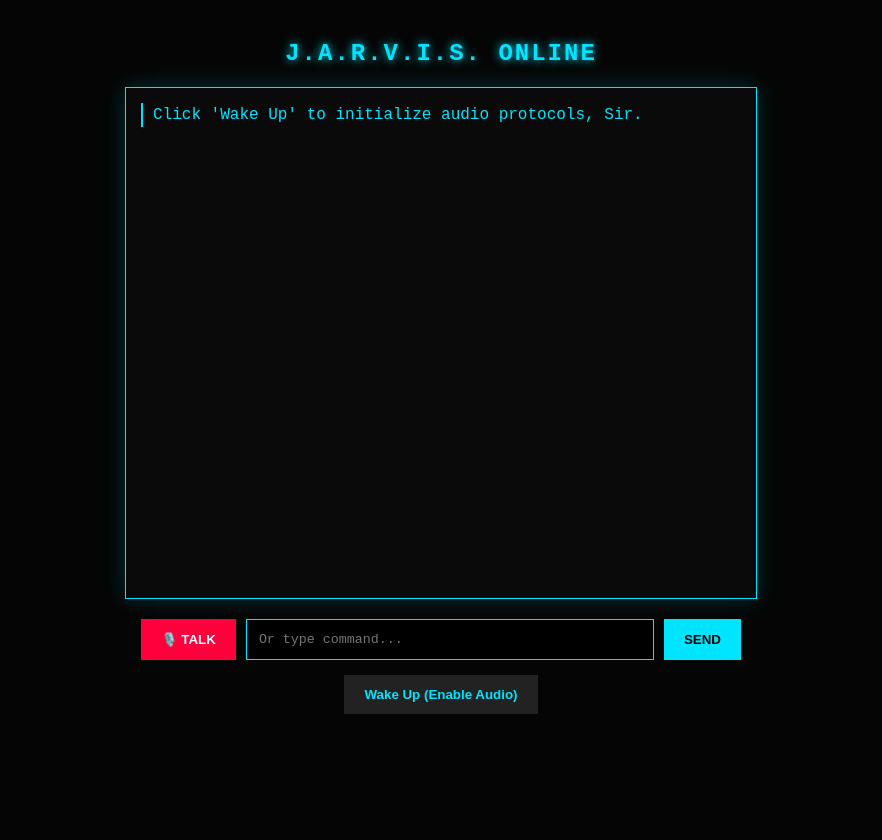
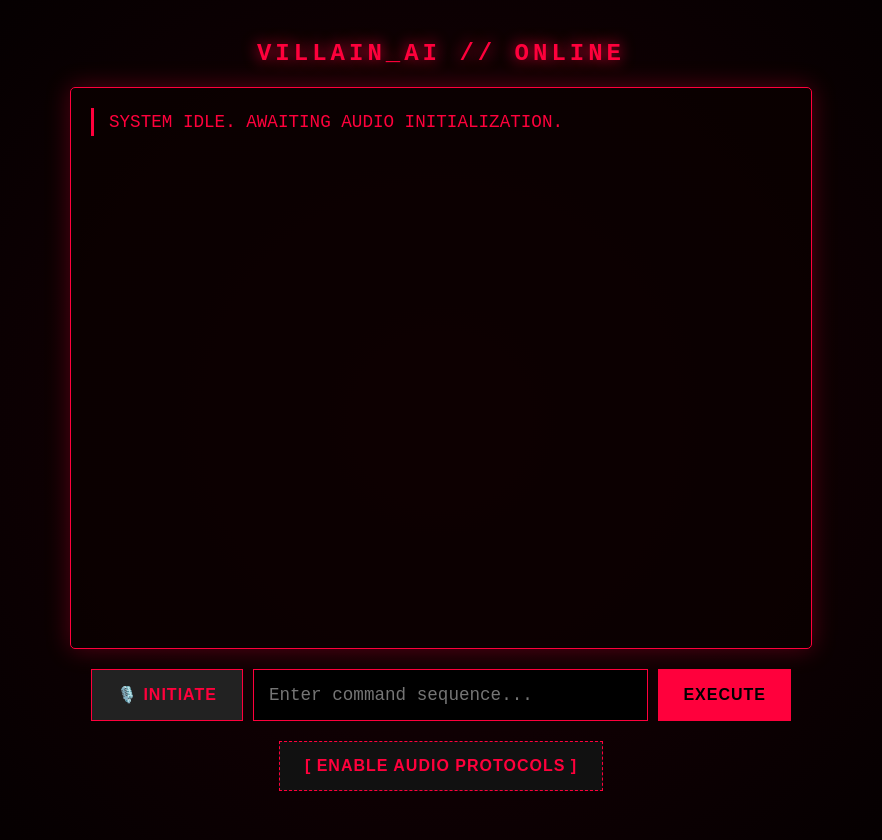
Before and after one commit to prabhatshukla0077-spec/villain-ai-core, a Flask app: page / in a window 1280 px wide. Shown: the whole page, without its empty margins (199-1081 px from the left). Run offline with Flask 3, Linux system fonts and the light colour scheme.

Commit message:
Update index.html

```diff
--- a/templates/index.html
+++ b/templates/index.html
@@ -3,47 +3,55 @@
 <head>
     <meta charset="UTF-8">
     <meta name="viewport" content="width=device-width, initial-scale=1.0">
-    <title>J.A.R.V.I.S. SYSTEM</title>
+    <title>VILLAIN AI MAINFRAME</title>
     <style>
         body {
-            background-color: #050505; color: #00e5ff; font-family: 'Courier New', Courier, monospace;
+            background-color: #050505; color: #ff003c; font-family: 'Courier New', Courier, monospace;
             margin: 0; padding: 20px; display: flex; flex-direction: column; align-items: center; height: 100vh;
+            background-image: radial-gradient(circle at center, #1a0005 0%, #000000 100%);
         }
-        h2 { text-shadow: 0 0 10px #00e5ff; letter-spacing: 2px; }
+        h2 { text-shadow: 0 0 15px #ff003c; letter-spacing: 4px; font-weight: 900; }
         #chat-box {
-            width: 100%; max-width: 600px; height: 60%; border: 1px solid #00e5ff; padding: 15px;
-            overflow-y: auto; background-color: #0a0a0a; box-shadow: 0 0 20px rgba(0, 229, 255, 0.2); margin-bottom: 20px;
+            width: 100%; max-width: 700px; height: 65%; border: 1px solid #ff003c; padding: 20px;
+            overflow-y: auto; background-color: rgba(10, 0, 0, 0.8); box-shadow: 0 0 25px rgba(255, 0, 60, 0.3); margin-bottom: 20px;
+            border-radius: 5px;
         }
-        .message { margin-bottom: 15px; line-height: 1.5; }
-        .user-msg { color: #ffffff; text-align: right; }
-        .ai-msg { color: #00e5ff; text-align: left; border-left: 2px solid #00e5ff; padding-left: 10px;}
-        .input-area { width: 100%; max-width: 600px; display: flex; gap: 10px; }
-        input[type="text"] { flex-grow: 1; padding: 12px; background: #000; border: 1px solid #00e5ff; color: #fff; font-family: inherit; }
+        .message { margin-bottom: 15px; line-height: 1.6; font-size: 1.1em; }
+        .user-msg { color: #ffffff; text-align: right; opacity: 0.8; }
+        .ai-msg { color: #ff003c; text-align: left; border-left: 3px solid #ff003c; padding-left: 15px;}
+        .input-area { width: 100%; max-width: 700px; display: flex; gap: 10px; }
+        input[type="text"] {
+            flex-grow: 1; padding: 15px; background: #000; border: 1px solid #ff003c;
+            color: #fff; font-family: inherit; font-size: 1.1em; outline: none;
+        }
+        input[type="text"]:focus { box-shadow: 0 0 10px rgba(255, 0, 60, 0.5); }
         button {
-            padding: 12px 20px; background: #00e5ff; color: #000; border: none; cursor: pointer; font-weight: bold; transition: 0.3s;
+            padding: 15px 25px; background: #ff003c; color: #000; border: none; cursor: pointer;
+            font-weight: 900; transition: 0.3s; letter-spacing: 1px; font-size: 1em;
         }
-        button:hover { background: #fff; box-shadow: 0 0 15px #00e5ff;}
-        #mic-btn { background: #ff003c; color: white; }
-        #mic-btn.recording { background: #fff; color: #ff003c; animation: pulse 1s infinite; }
+        button:hover { background: #fff; box-shadow: 0 0 20px #ff003c; color: #ff003c; }
+        #mic-btn { background: #222; color: #ff003c; border: 1px solid #ff003c; }
+        #mic-btn.recording { background: #ff003c; color: #000; animation: pulse 1s infinite; }
+        .glitch-text { animation: glitch 2s linear infinite; }
         @keyframes pulse { 0% { transform: scale(1); } 50% { transform: scale(1.05); } 100% { transform: scale(1); } }
     </style>
 </head>
 <body>
 
-    <h2>J.A.R.V.I.S. ONLINE</h2>
+    <h2 class="glitch-text">VILLAIN_AI // ONLINE</h2>
 
     <div id="chat-box">
-        <div class="message ai-msg" id="intro-msg">Click 'Wake Up' to initialize audio protocols, Sir.</div>
+        <div class="message ai-msg" id="intro-msg">SYSTEM IDLE. AWAITING AUDIO INITIALIZATION.</div>
     </div>
 
     <div class="input-area">
-        <button id="mic-btn" onclick="startDictation()">🎙️ TALK</button>
-        <input type="text" id="user-input" placeholder="Or type command..." onkeypress="handleKeyPress(event)">
-        <button onclick="sendMessage()">SEND</button>
+        <button id="mic-btn" onclick="startDictation()">🎙️ INITIATE</button>
+        <input type="text" id="user-input" placeholder="Enter command sequence..." onkeypress="handleKeyPress(event)">
+        <button onclick="sendMessage()">EXECUTE</button>
     </div>
 
-    <div style="margin-top: 15px;">
-        <button onclick="wakeUp()" style="background: #222; color: #00e5ff;">Wake Up (Enable Audio)</button>
+    <div style="margin-top: 20px;">
+        <button onclick="wakeUp()" style="background: #111; color: #ff003c; border: 1px dashed #ff003c;">[ ENABLE AUDIO PROTOCOLS ]</button>
     </div>
 
     <script>
@@ -53,8 +61,8 @@
         let voiceSynthesizer = window.speechSynthesis;
 
         function wakeUp() {
-            document.getElementById('intro-msg').innerText = "Audio initialized. Waiting for command, Mr. Prabhat.";
-            speakText("Systems online. Good to see you, Sir.");
+            document.getElementById('intro-msg').innerText = "AUDIO PROTOCOLS ACTIVE. SPEAK, HUMAN.";
+            speakText("Audio protocols active. I am listening.");
         }
 
         function handleKeyPress(e) { if (e.key === 'Enter') sendMessage(); }
@@ -68,7 +76,7 @@
                 recognition.lang = "en-US";
 
                 micBtn.classList.add('recording');
-                micBtn.innerText = "Listening...";
+                micBtn.innerText = "LISTENING...";
 
                 recognition.start();
 
@@ -76,17 +84,17 @@
                     document.getElementById('user-input').value = e.results[0][0].transcript;
                     recognition.stop();
                     micBtn.classList.remove('recording');
-                    micBtn.innerText = "🎙️ TALK";
-                    sendMessage(); // Auto send when you stop talking
+                    micBtn.innerText = "🎙️ INITIATE";
+                    sendMessage();
                 };
 
                 recognition.onerror = function(e) {
                     recognition.stop();
                     micBtn.classList.remove('recording');
-                    micBtn.innerText = "🎙️ TALK";
+                    micBtn.innerText = "🎙️ INITIATE";
                 }
             } else {
-                alert("Sorry Sir, your browser does not support voice recognition.");
+                alert("Voice interface incompatible with your primitive browser.");
             }
         }
 
@@ -98,7 +106,7 @@
             addMessage(text, 'user-msg');
             userInput.value = '';
             const loadingId = 'loading-' + Date.now();
-            addMessage('Processing...', 'ai-msg', loadingId);
+            addMessage('Processing data...', 'ai-msg', loadingId);
 
             try {
                 const response = await fetch('/chat', {
@@ -110,18 +118,18 @@
                 const data = await response.json();
                 document.getElementById(loadingId).remove();
                 addMessage(data.response, 'ai-msg');
-                speakText(data.response); // Speak the answer
+                speakText(data.response);
 
             } catch (error) {
                 document.getElementById(loadingId).remove();
-                addMessage('Network error.', 'ai-msg');
+                addMessage('Critical network failure.', 'ai-msg');
             }
         }
 
         function addMessage(text, className, id = '') {
             const div = document.createElement('div');
             div.className = `message ${className}`;
-            div.textContent = (className === 'user-msg' ? 'You: ' : 'JARVIS: ') + text;
+            div.textContent = (className === 'user-msg' ? 'YOU: ' : 'VILLAIN: ') + text;
             if (id) div.id = id;
             chatBox.appendChild(div);
             chatBox.scrollTop = chatBox.scrollHeight;
@@ -129,16 +137,17 @@
 
         // --- SPEAKER CODE ---
         function speakText(text) {
-            voiceSynthesizer.cancel(); // Stop talking if already talking
+            voiceSynthesizer.cancel();
             const utterance = new SpeechSynthesisUtterance(text);
 
             const voices = voiceSynthesizer.getVoices();
-            const britishVoice = voices.find(v => v.name.includes('UK English Male') || v.lang === 'en-GB' || v.name.includes('Google UK English Male'));
+            // Look for a deep/robotic voice
+            const villainVoice = voices.find(v => v.name.includes('Google UK English Male') || v.name.includes('Microsoft David') || v.lang === 'en-GB');
 
-            if (britishVoice) utterance.voice = britishVoice;
+            if (villainVoice) utterance.voice = villainVoice;
 
-            utterance.pitch = 0.8; // Deep, robotic pitch
-            utterance.rate = 1.0;
+            utterance.pitch = 0.5; // Very deep pitch for Villain AI
+            utterance.rate = 0.9;  // Slightly slower, menacing speed
             voiceSynthesizer.speak(utterance);
         }
 
```
